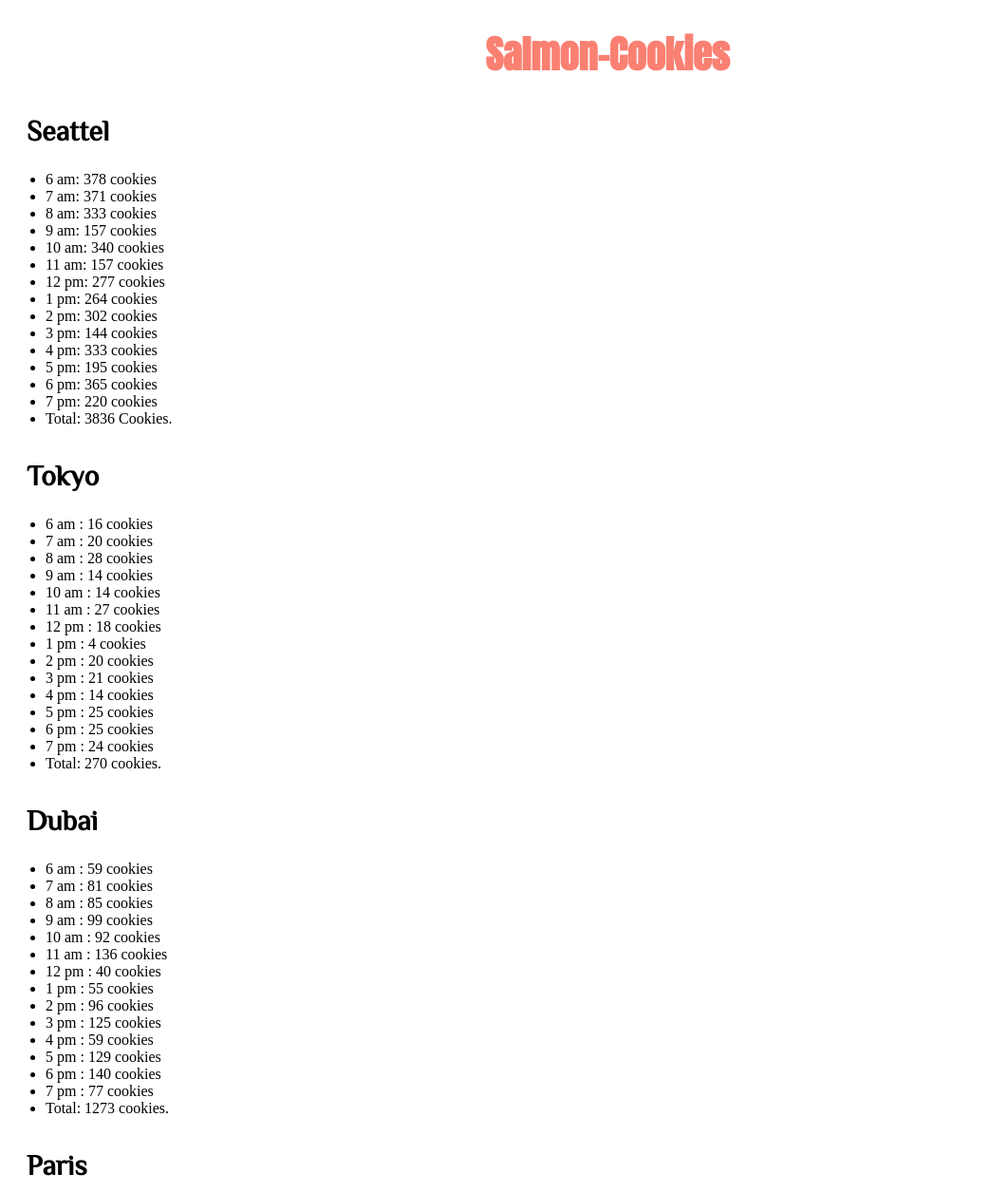
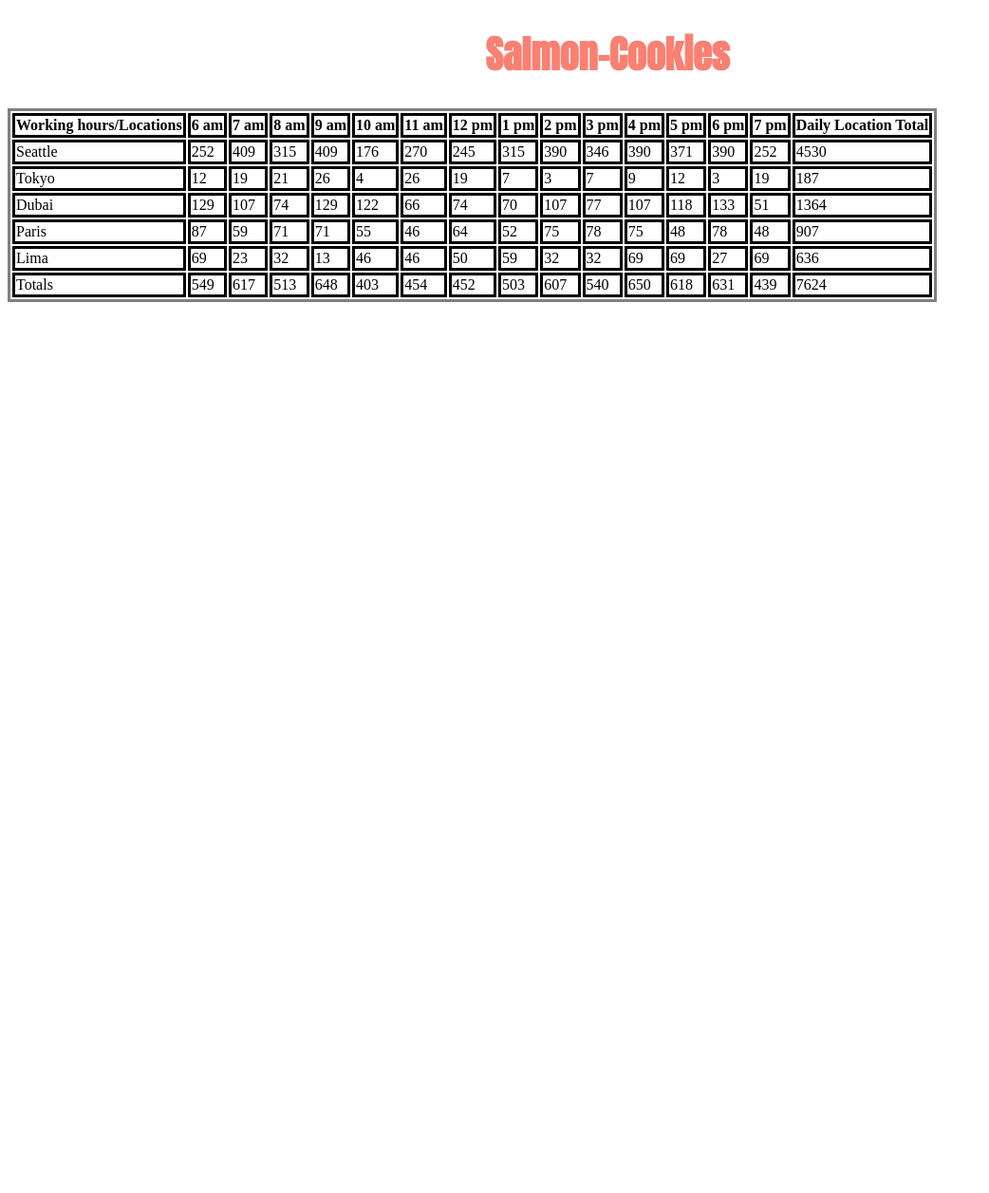
Before and after one commit to moh-ash96/cookie-stand, a plain HTML site: page sales.html in a window 1280 px wide. Shown: the top 1256 px of the page at 95% size, without its empty margins (0-1042 px from the left). After the commit the page ends 800 px from the top, so only its background shows below. Drawn offline with Linux system fonts and the light colour scheme.

Commit message:
added lab 07

```diff
--- a/css/style.css
+++ b/css/style.css
@@ -10,3 +10,15 @@ h3{
     margin-bottom: 0px;
     font-size: 30px;
 }
+table{
+    border-style: solid;
+}
+tr{
+    border-style: solid;
+}
+th{
+    border-style: solid;
+}
+td{
+    border-style: solid;
+}
--- a/js/app.js
+++ b/js/app.js
@@ -1,310 +1,126 @@
 'use strict'
+let workingHours = [6 + ' am', 7 + ' am', 8 + ' am', 9 + ' am', 10 + ' am', 11 + ' am', 12 + ' pm', 1 + ' pm', 2 + ' pm', 3 + ' pm', 4 + ' pm', 5 + ' pm', 6 + ' pm', 7 + ' pm'];
 
-function random(min, max) {
+function Branch(name, min, max, avgCookie) {
+    this.name = name;
+    this.minCustomers = min;
+    this.maxCustomers = max;
+    this.avgCookie = avgCookie;
+    this.customersPerHour = [];
+    this.avgCookiePerHour = [];
+    this.totalAvgs = 0;
+}
+
+Branch.prototype.random = function (min, max) {
     return Math.floor(Math.random() * (max - min + 1) + min);
 }
-let workingHours = [6 + ' am', 7 + ' am', 8 + ' am', 9 + ' am', 10 + ' am', 11 + ' am', 12 + ' pm', 1 + ' pm', 2 + ' pm', 3 + ' pm', 4 + ' pm', 5 + ' pm', 6 + ' pm', 7 + ' pm'];
-
-
-const Seattle = {
-    minCustomers: 23,
-    maxCustomers: 65,
-    avgCookie: 6.3,
-
-
-    customersPerHour: [],
-
-    for: function () {
-        for (let i = 0; i < workingHours.length; i++) {
-
-            this.customersPerHour.push(random(this.minCustomers, this.maxCustomers));
-
-            console.log(this.customersPerHour);
-        }
-    },
-
-
-    avgCookiePerHour: [],
-
-    secondFor: function () {
-        for (let j = 0; j < this.customersPerHour.length; j++) {
-            this.avgCookiePerHour.push(Math.floor(this.avgCookie * this.customersPerHour[j]));
-            console.log(this.avgCookiePerHour.floor);
-
-        }
-    },
-    avgCookiePerHourSum: function (arr) {
-        return this.avgCookiePerHour.reduce(function (a, b) {
-            return a + b
-
-        }, 0);
-
-    },
-
-    render: function () {
-
-        let parent = document.getElementById("parent");
-
-        let heading = document.createElement('h3');
-        parent.appendChild(heading);
-        heading.textContent = 'Seattel'
-
-        let unorderedList = document.createElement('ul');
-        parent.appendChild(unorderedList);
-        for (let i = 0; i < workingHours.length; i++) {
-            let listItems = document.createElement('li');
-            unorderedList.appendChild(listItems);
-            listItems.textContent = `${workingHours[i]}: ${this.avgCookiePerHour[i]} cookies`
-
-        }
-        let listItems = document.createElement('li');
-        unorderedList.appendChild(listItems);
-        listItems.textContent = `Total: ${this.avgCookiePerHourSum()} Cookies. `
+Branch.prototype.customersPerHourFun = function () {
+    for (let i = 0; i < workingHours.length; i++) {
+        this.customersPerHour.push(this.random(this.minCustomers, this.maxCustomers));
     }
 }
-
-
-Seattle.for();
-Seattle.secondFor();
-Seattle.render();
-
-
-// //////////////////////////////////////////////////////////////////////////////////
-
-
-let Tokyo = {
-    minCustomers: 3,
-    maxCustomers: 24,
-    avgCookie: 1.2,
-
-
-    customersPerHour: [],
-
-    for: function () {
-        for (let i = 0; i < workingHours.length; i++) {
-
-            this.customersPerHour.push(random(this.minCustomers, this.maxCustomers));
-
-            console.log(this.customersPerHour);
-        }
-    },
-
-    avgCookiePerHour: [],
-
-    secondFor: function () {
-        for (let j = 0; j < this.customersPerHour.length; j++) {
-            this.avgCookiePerHour.push(Math.floor(this.avgCookie * this.customersPerHour[j]));
-            console.log(this.avgCookiePerHour.floor);
-
-        }
-    },
-
-    avgCookiePerHourSum2: function (arr) {
-        return Tokyo.avgCookiePerHour.reduce(function (a, b) {
-            return a + b
-
-        }, 0);
-
-    },
-    render: function () {
-        let parent = document.getElementById("parent");
-        let heading2 = document.createElement('h3');
-        parent.appendChild(heading2);
-        heading2.textContent = 'Tokyo'
-
-        let unorderedList2 = document.createElement('ul');
-        parent.appendChild(unorderedList2);
-        for (let i = 0; i < workingHours.length; i++) {
-            let listItems2 = document.createElement('li');
-            unorderedList2.appendChild(listItems2);
-            listItems2.textContent = `${workingHours[i]} : ${this.avgCookiePerHour[i]} cookies`
-        }
-        let listItems2 = document.createElement('li');
-        unorderedList2.appendChild(listItems2);
-        listItems2.textContent = `Total: ${this.avgCookiePerHourSum2()} cookies. `
+Branch.prototype.calcAvgCookiePerHour = function () {
+    for (let i = 0; i < this.customersPerHour.length; i++) {
+        this.avgCookiePerHour.push(Math.floor(this.avgCookie * this.customersPerHour[i]));
+        this.totalAvgs += this.avgCookiePerHour[i];
     }
 }
+Branch.prototype.header = function () {
+    let table = document.getElementById('table');
+    let headingRow = document.createElement('tr');
+    table.appendChild(headingRow);
+    let headingDatain = document.createElement('th');
+    headingRow.appendChild(headingDatain);
+    headingDatain.textContent = 'Working hours/Locations';
+    for (let i = 0; i < workingHours.length; i++) {
+        let headingData = document.createElement('th');
+        headingRow.appendChild(headingData);
+        headingData.textContent = workingHours[i];
+    }
+    let headingDatafi = document.createElement('th');
+    headingRow.appendChild(headingDatafi);
+    headingDatafi.textContent = ('Daily Location Total');
+}
+Branch.prototype.render = function () {
+    let table = document.getElementById('table');
+    let tableData = document.createElement('tr');
+    table.appendChild(tableData);
+    let location = document.createElement('td');
+    tableData.appendChild(location);
+    location.textContent = (this.name);
+    for (let i = 0; i < workingHours.length; i++) {
+        let cookies = document.createElement('td');
+        tableData.appendChild(cookies);
+        cookies.textContent = (this.avgCookiePerHour[i]);
+    }
+    let totalLo = document.createElement('td');
+    tableData.appendChild(totalLo);
+    totalLo.textContent = this.totalAvgs;
+}
+Branch.prototype.footer = function () {
+    let footer = document.getElementById('table');
+    let totalCoName = document.createElement('td');
+    footer.appendChild(totalCoName);
+    totalCoName.textContent = ('Totals');
+    for (let i = 0; i < workingHours.length; i++) {
+        let totalCos = document.createElement('td');
+        footer.appendChild(totalCos);
+        totalCos.textContent = (totalCo[i])
+    }
+    let totalOTotal = document.createElement('td');
+    footer.appendChild(totalOTotal);
+    totalOTotal.textContent = (totalOfTotal);
+}
 
-Tokyo.for();
-Tokyo.secondFor();
+let Seattle = new Branch('Seattle', 23, 65, 6.3);
+Seattle.random();
+Seattle.customersPerHourFun();
+Seattle.calcAvgCookiePerHour();
+Seattle.header();
+Seattle.render();
+// console.log(Seattle);
+
+let Tokyo = new Branch('Tokyo', 3, 24, 1.2);
+Tokyo.random();
+Tokyo.customersPerHourFun();
+Tokyo.calcAvgCookiePerHour();
 Tokyo.render();
+// console.log(Tokyo);
 
+let Dubai = new Branch('Dubai', 11, 38, 3.7);
+Dubai.random();
+Dubai.customersPerHourFun();
+Dubai.calcAvgCookiePerHour();
+Dubai.render();
+// console.log(Dubai);
 
-//////////////////////////////////////////////////////////////////////////////////////////////////////////////////////
+let Paris = new Branch('Paris', 20, 38, 2.3);
+Paris.random();
+Paris.customersPerHourFun();
+Paris.calcAvgCookiePerHour();
+Paris.render();
+// console.log(Paris);
 
+let Lima = new Branch('Lima', 2, 16, 4.6);
+Lima.random();
+Lima.customersPerHourFun();
+Lima.calcAvgCookiePerHour();
+Lima.render();
+// console.log(Lima);
 
-let Dubai = {
-    minCustomers: 11,
-    maxCustomers: 38,
-    avgCookie: 3.7,
-
-
-    customersPerHour: [],
-
-    for: function () {
-        for (let i = 0; i < workingHours.length; i++) {
-
-            this.customersPerHour.push(random(this.minCustomers, this.maxCustomers));
-
-            console.log(this.customersPerHour);
-        }
-    },
-
-    avgCookiePerHour: [],
-
-    secondFor: function () {
-        for (let j = 0; j < this.customersPerHour.length; j++) {
-            this.avgCookiePerHour.push(Math.floor(this.avgCookie * this.customersPerHour[j]));
-            console.log(this.avgCookiePerHour.floor);
-
-        }
-    },
-
-    avgCookiePerHourSum3: function (arr) {
-        return Dubai.avgCookiePerHour.reduce(function (a, b) {
-            return a + b
-
-        }, 0);
-
-    },
-
-    render: function () {
-        let parent = document.getElementById("parent");
-        let heading3 = document.createElement('h3');
-        parent.appendChild(heading3);
-        heading3.textContent = 'Dubai'
-        let unorderedList3 = document.createElement('ul');
-        parent.appendChild(unorderedList3);
-        for (let i = 0; i < workingHours.length; i++) {
-            let listItems3 = document.createElement('li');
-            unorderedList3.appendChild(listItems3);
-            listItems3.textContent = `${workingHours[i]} : ${this.avgCookiePerHour[i]} cookies`
-        }
-        let listItems3 = document.createElement('li');
-        unorderedList3.appendChild(listItems3);
-        listItems3.textContent = `Total: ${this.avgCookiePerHourSum3()} cookies. `
+let totalCo = [];
+function totalCoo() {
+    for (let i = 0; i < workingHours.length; i++) {
+        totalCo.push(Seattle.avgCookiePerHour[i] + Tokyo.avgCookiePerHour[i] + Dubai.avgCookiePerHour[i] + Paris.avgCookiePerHour[i] + Lima.avgCookiePerHour[i]);
     }
 }
-
-Dubai.for();
-Dubai.secondFor();
-Dubai.render();
-
-
-/////////////////////////////////////////////////////////////////////////////////////////////////////////////
-
-let Paris = {
-    minCustomers: 20,
-    maxCustomers: 38,
-    avgCookie: 2.3,
-
-
-    customersPerHour: [],
-
-    for: function () {
-        for (let i = 0; i < workingHours.length; i++) {
-
-            this.customersPerHour.push(random(this.minCustomers, this.maxCustomers));
-
-            console.log(this.customersPerHour);
-        }
-    },
-
-    avgCookiePerHour: [],
-
-    secondFor: function () {
-        for (let j = 0; j < this.customersPerHour.length; j++) {
-            this.avgCookiePerHour.push(Math.floor(this.avgCookie * this.customersPerHour[j]));
-            console.log(this.avgCookiePerHour.floor);
-
-        }
-    },
-    avgCookiePerHourSum4: function (arr) {
-        return Paris.avgCookiePerHour.reduce(function (a, b) {
-            return a + b
-
-        }, 0);
-
-    },
-    render: function(){
-    let parent = document.getElementById("parent");
-    let heading4 = document.createElement('h3');
-    parent.appendChild(heading4);
-    heading4.textContent = 'Paris'
-
-    let unorderedList4 = document.createElement('ul');
-    parent.appendChild(unorderedList4);
+totalCoo();
+let totalOfTotal = 0;
+function totalTotal() {
     for (let i = 0; i < workingHours.length; i++) {
-        let listItems4 = document.createElement('li');
-        unorderedList4.appendChild(listItems4);
-        listItems4.textContent = `${workingHours[i]} : ${this.avgCookiePerHour[i]} cookies`
-    }
-    let listItems4 = document.createElement('li');
-    unorderedList4.appendChild(listItems4);
-    listItems4.textContent = `Total: ${this.avgCookiePerHourSum4()} cookies. `
+        totalOfTotal += totalCo[i];
     }
 }
-
-Paris.for();
-Paris.secondFor();
-Paris.render();
-
-//////////////////////////////////////////////////////////////////////////////////////////////////////////////////////
-
-let Lima = {
-    minCustomers: 2,
-    maxCustomers: 16,
-    avgCookie: 4.6,
-
-
-    customersPerHour: [],
-
-    for: function () {
-        for (let i = 0; i < workingHours.length; i++) {
-
-            this.customersPerHour.push(random(this.minCustomers, this.maxCustomers));
-
-            console.log(this.customersPerHour);
-        }
-    },
-
-    avgCookiePerHour: [],
-
-    secondFor: function () {
-        for (let j = 0; j < this.customersPerHour.length; j++) {
-            this.avgCookiePerHour.push(Math.floor(this.avgCookie * this.customersPerHour[j]));
-            console.log(this.avgCookiePerHour.floor);
-
-        }
-    },
-
-    avgCookiePerHourSum5: function (arr) {
-        return Lima.avgCookiePerHour.reduce(function (a, b) {
-            return a + b
-
-        }, 0);
-
-    },
-    render: function(){
-        let parent = document.getElementById("parent");
-        let heading5 = document.createElement('h3');
-    parent.appendChild(heading5);
-    heading5.textContent = 'Lima'
-
-    let unorderedList5 = document.createElement('ul');
-    parent.appendChild(unorderedList5);
-    for (let i = 0; i < workingHours.length; i++) {
-        let listItems5 = document.createElement('li');
-        unorderedList5.appendChild(listItems5);
-        listItems5.textContent = `${workingHours[i]} : ${this.avgCookiePerHour[i]} cookies`
-
-    }
-    let listItems5 = document.createElement('li');
-    unorderedList5.appendChild(listItems5);
-    listItems5.textContent = `Total: ${this.avgCookiePerHourSum5()} cookies. `
-    }
-}
-
-Lima.for();
-Lima.secondFor();
-Lima.render();
+totalTotal();
+// console.log(totalOfTotal);
+Seattle.footer();
--- a/sales.html
+++ b/sales.html
@@ -23,6 +23,12 @@
         <div id="parent">
 
         </div>
+        <div id="container">
+            <table id="table">
+
+            </table>
+
+        </div>
 
     </main>
     <footer>
```
